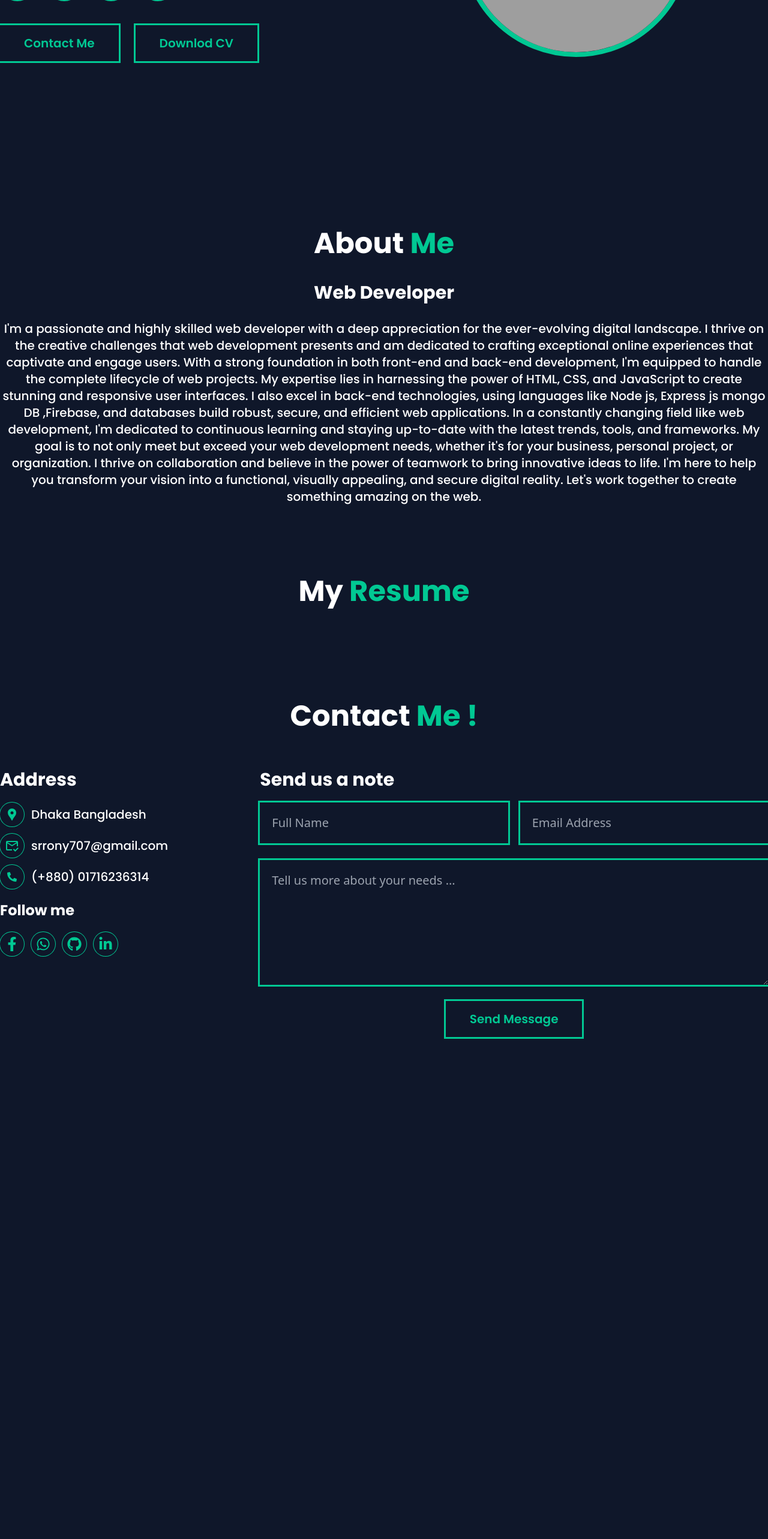
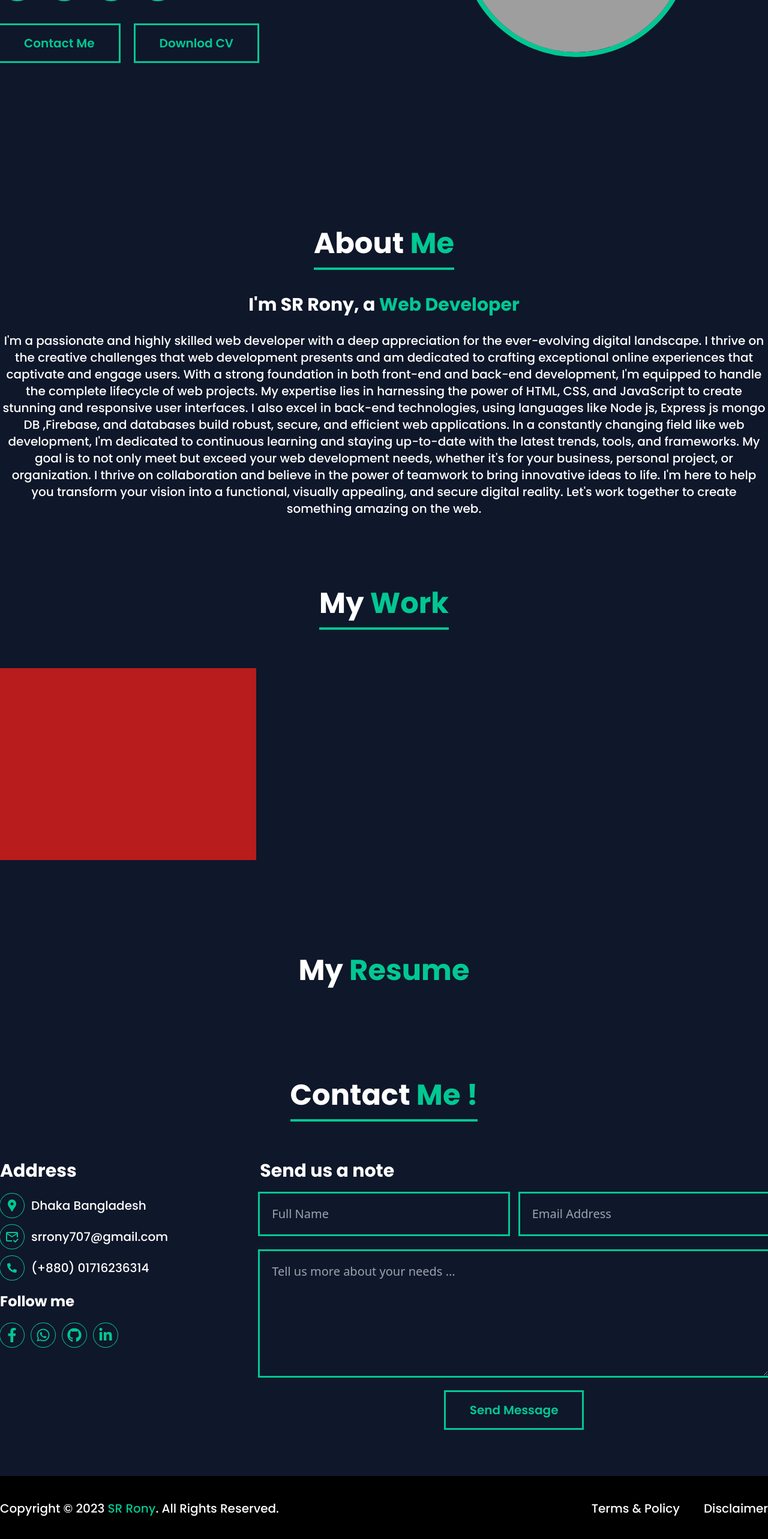
Before and after one commit to SR-Rony/my-project, a React (Vite) app: page / in a window 1280 px wide. Shown: the part 536-3102 px from the top of the page at 60% size. Before the commit the page ends 2345 px from the top, so only its background shows below. Built offline with nearby package versions, Linux system fonts and the light colour scheme; grey boxes are pictures that could not be loaded.

Commit message:
portfolio add

```diff
--- a/src/App.jsx
+++ b/src/App.jsx
@@ -5,6 +5,8 @@ import Hero from './components/hero/Hero'
 import About from './components/about/About'
 import Contact from './components/contact/Contact'
 import Resume from './components/resume/Resume'
+import Copyright from './components/copyright/Copyright'
+import Portfolio from './components/portfolio/Portfolio'
 
 function App() {
 
@@ -13,8 +15,10 @@ function App() {
       <Navbar/>
       <Hero/>
       <About/>
+      <Portfolio/>
       <Resume/>
       <Contact/>
+      <Copyright/>
     </>
   )
 }
--- a/src/components/about/About.jsx
+++ b/src/components/about/About.jsx
@@ -7,9 +7,9 @@ const About = () => {
   return (
     <section id='about' className='py-10 text-center'>
         <Container>
-              <Heading className='text-5xl text-white' text='About' span=' Me'/>
+              <Heading className='text-5xl text-white border-b-4 border-primary pb-4 inline-block' text='About' span=' Me'/>
             <div className='mt-10 text-white'>
-              <Heading className='text-3xl mb-7' text='Web Developer'/>
+              <Heading className='text-3xl mb-7' text="I'm SR Rony, a" span=' Web Developer'/>
               <Paragraph text="I'm a passionate and highly skilled web developer with a deep appreciation for the ever-evolving digital landscape. I thrive on the creative challenges that web development presents and am dedicated to crafting exceptional online experiences that captivate and engage users.
 
                 With a strong foundation in both front-end and back-end development, I'm equipped to handle the complete lifecycle of web projects. My expertise lies in harnessing the power of HTML, CSS, and JavaScript to create stunning and responsive user interfaces. I also excel in back-end technologies, using languages like Node js, Express js mongo DB ,Firebase, and databases build robust, secure, and efficient web applications.
--- a/src/components/contact/Contact.jsx
+++ b/src/components/contact/Contact.jsx
@@ -10,7 +10,9 @@ const Contact = () => {
   return (
     <div className=' py-20'>
         <Container>
-            <Heading className='text-center text-5xl text-white mb-16' text='Contact' span=' Me !'/>
+            <div className='text-center'>
+                <Heading className='text-5xl text-white mb-16 border-b-4 border-primary pb-4 inline-block' text='Contact' span=' Me !'/>
+            </div>
             <div className="grid grid-cols-3 gap-5">
                 <div className="col-span-1">
                     <Heading className='text-3xl text-white mb-5' text='Address'/>
--- /dev/null
+++ b/src/components/copyright/Copyright.jsx
@@ -0,0 +1,21 @@
+import React from 'react'
+import Container from '../container/Container'
+import Paragraph from '../paragraph/Paragraph'
+
+const Copyright = () => {
+  return (
+    <footer className='bg-black py-10'>
+        <Container>
+            <div className='flex items-center justify-between text-white'>
+                <p className='font-poppins text-xl font-medium'>Copyright © 2023 <span className='text-primary'>SR Rony</span>. All Rights Reserved.</p>
+                <div className='flex gap-10 items-center'>
+                    <Paragraph text='Terms & Policy'/>
+                    <Paragraph text='Disclaimer'/>
+                </div>
+            </div>
+        </Container>
+    </footer>
+  )
+}
+
+export default Copyright
--- /dev/null
+++ b/src/components/portfolio/Portfolio.jsx
@@ -0,0 +1,28 @@
+import React from 'react'
+import Container from '../container/Container'
+import Heading from '../heading/Heading'
+import Paragraph from '../paragraph/Paragraph'
+
+const Portfolio = () => {
+  return (
+    <section className='py-20'>
+        <Container>
+            <div className='text-center'>
+                <Heading className='text-5xl text-white mb-16 border-b-4 border-primary pb-4 inline-block' text='My' span=' Work'/>
+                <div className='grid grid-cols-3'>
+                    <div className='col-span-1 h-80 bg-red-700 cursor-pointer relative group '>
+                        <div className='hidden group-hover:flex justify-center items-center absolute top-0 left-0 w-full h-full hover:bg-black opacity-30 z-20'>
+                            <div className='text-white z-20'>
+                                <Paragraph text='Project title'/>
+                                <Paragraph text='category'/>
+                            </div>
+                        </div>
+                    </div>
+                </div>
+            </div>
+        </Container>
+    </section>
+  )
+}
+
+export default Portfolio
```
